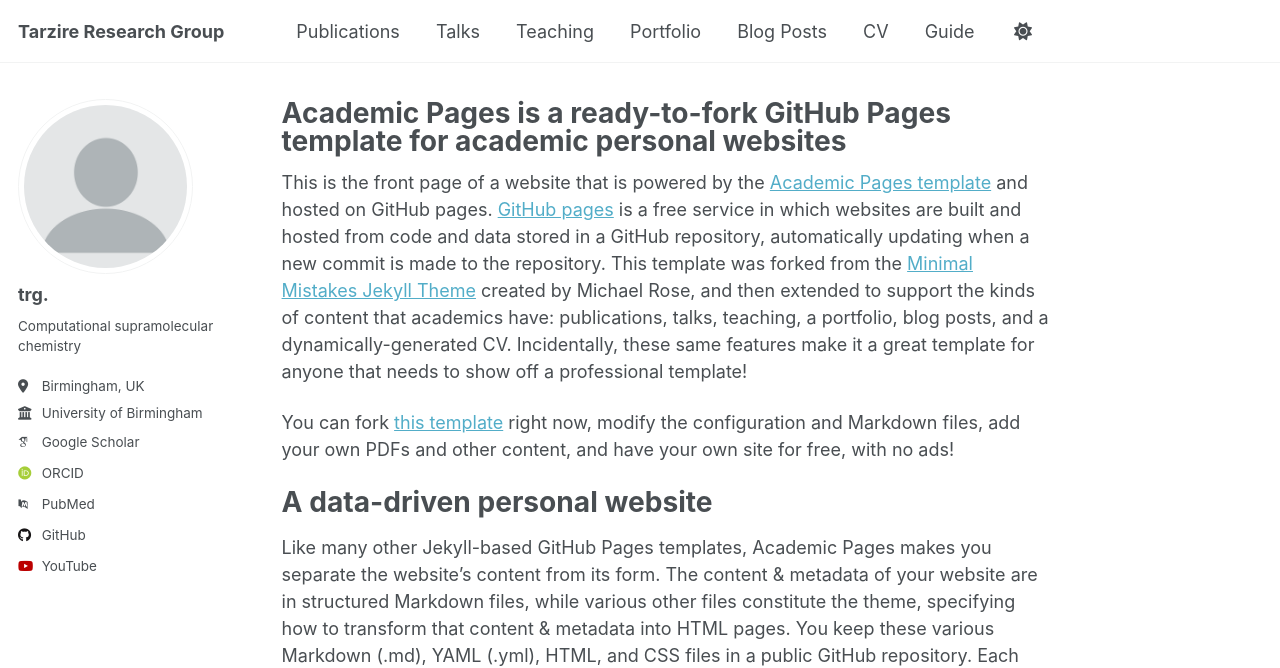
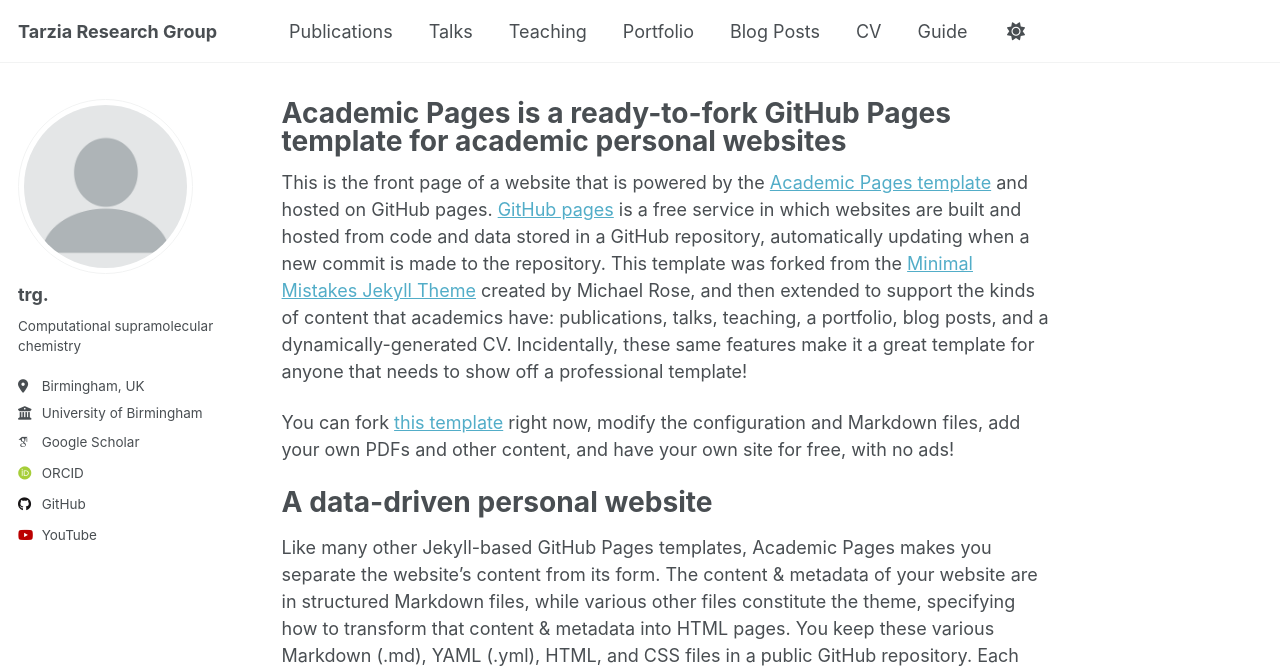
Before and after one commit to TarziaResearchGroup/TarziaResearchGroup.github.io, a Jekyll site: the page built from _pages/about.md, in a window 1280 px wide. Shown: the top 668 px of the page. Built offline with Jekyll 4.4.1, drawn with Linux system fonts in a browser that asks for light colours; some web fonts are replaced; a script that is not in the unit is left out.

Commit message:
Update _config.yml

```diff
--- a/_config.yml
+++ b/_config.yml
@@ -9,7 +9,7 @@
 # Basic Site Settings
 locale                   : "en-UK"
 site_theme               : "default"
-title                    : "Tarzire Research Group"
+title                    : "Tarzia Research Group"
 title_separator          : "-"
 name                     : &name "trg."
 description              : &description "personal description"
@@ -39,7 +39,7 @@ author:
   impactstory      : # URL
   orcid            : "https://orcid.org/0000-0001-8797-8666"
   semantic         : # URL
-  pubmed           : "https://www.ncbi.nlm.nih.gov/pubmed/?term=john+snow"
+  pubmed           :
   researchgate     : # URL
   scopus           : # URL
 
```
